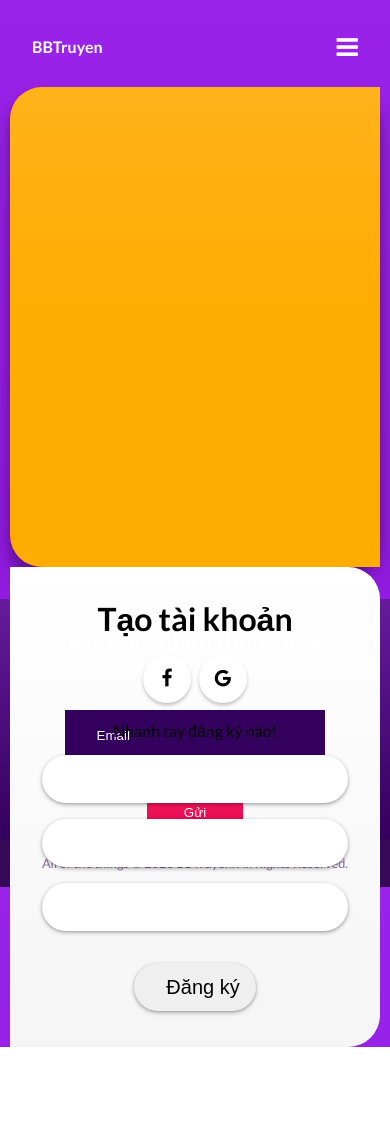
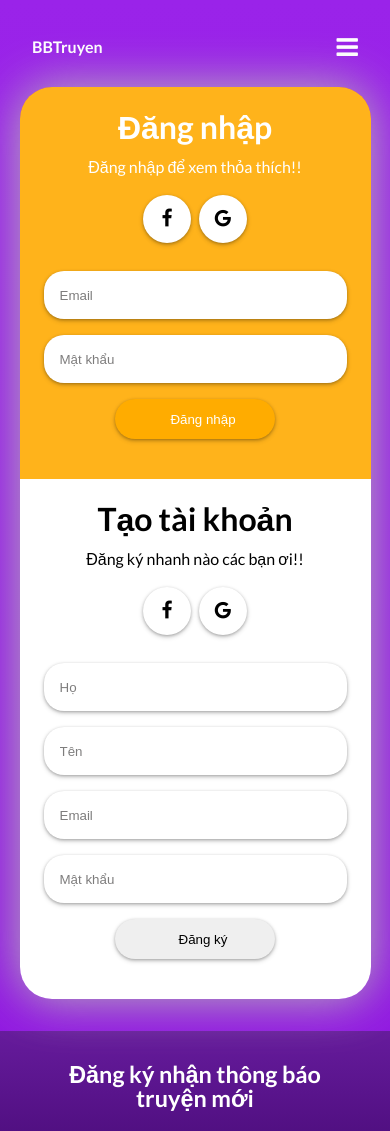
Before and after one commit to HuaHoangThanhBao/BTruyen, a plain HTML site: page login.html in a window 390 px wide. Shown: the top 1131 px of the page. Before the commit the page ends 1047 px from the top, so only its background shows below. Drawn offline with Linux system fonts and the light colour scheme.

Commit message:
Sửa login page + kèm responsive

```diff
--- a/login.html
+++ b/login.html
@@ -58,40 +58,69 @@
             <!--Login Area-->
             <div class="container-fluid">
                 <div class="containner__login">
-                    <div class="container__login--cover">
+                    <div class="container__cover">
+                        <div class="container__cover--block">
                             <div class="container__side">
-
+                                <div class="form__content">
+                                    <h1>Đăng nhập</h1>
+                                </div>
+                                <div class="form__content">
+                                    <p>Đăng nhập để xem thỏa thích!!</p>
+                                </div>
+                                <div class="form__social--group">
+                                    <ul>
+                                        <li>
+                                            <button><i class="fa fa-facebook"></i></button>
+                                        </li>
+                                        <li>
+                                            <button><i class="fa fa-google"></i></button>
+                                        </li>
+                                    </ul>
+                                </div>
+                                <div class="form__input--group">
+                                    <div class="form__input">
+                                        <input placeholder="Email">
+                                    </div>
+                                    <div class="form__input">
+                                        <input placeholder="Mật khẩu">
+                                    </div>
+                                    <div class="form__input">
+                                        <button class="orange" type="submit">Đăng nhập</button>
+                                    </div>
+                                </div>
                             </div>
                             <div class="container__side">
-                            <div class="register__cover">
-                                <div class="cover__inside">
-                                    <div class="cover__block">
-                                        <div class="cover__content">
+                                <div class="form__content">
                                     <h1>Tạo tài khoản</h1>
                                 </div>
-                                        <div class="cover__content">
-                                            <div class="cover__social--group">
+                                <div class="form__content">
+                                    <p>Đăng ký nhanh nào các bạn ơi!!</p>
+                                </div>
+                                <div class="form__social--group">
                                     <ul>
-                                                    <li><button><i class="fa fa-facebook"></i></button></li>
-                                                    <li><button><i class="fa fa-google"></i></button></li>
+                                        <li>
+                                            <button><i class="fa fa-facebook"></i></button>
+                                        </li>
+                                        <li>
+                                            <button><i class="fa fa-google"></i></button>
+                                        </li>
                                     </ul>
                                 </div>
+                                <div class="form__input--group">
+                                    <div class="form__input">
+                                        <input placeholder="Họ">
                                     </div>
-                                        <div class="cover__content">
-                                            <p>Nhanh tay đăng ký nào!</p>
+                                    <div class="form__input">
+                                        <input placeholder="Tên">
                                     </div>
-                                        <div class="cover__content">
-                                            <div class="cover__form--submit">
-                                                <input class="form-input" placeholder="Họ tên">
-                                                <input class="form-input" placeholder="Email">
-                                                <input class="form-input" placeholder="Mật khẩu">
+                                    <div class="form__input">
+                                        <input placeholder="Email">
                                     </div>
+                                    <div class="form__input">
+                                        <input placeholder="Mật khẩu">
                                     </div>
-                                        <div class="cover__content">
-                                            <div class="cover__form--submit">
-                                                <button class="form-submit" type="submit">Đăng ký</button>
-                                            </div>
-                                        </div>
+                                    <div class="form__input">
+                                        <button type="submit">Đăng ký</button>
                                     </div>
                                 </div>
                             </div>
--- a/styles/login.css
+++ b/styles/login.css
@@ -1,85 +1,71 @@
-
-.containner__login{
-    padding: 0;
-    margin: 0;
+.containner__login {
+    display: flex;
+    justify-content: center;
+    align-items: center;
     width: 100%;
-    height: 30rem;
-    display: flex;
-    align-items: top;
-    justify-content: center;
+    height: auto;
 }
 
-.container__login--cover{
+.container__cover {
     width: 80%;
-    height: 100%;
-    background-color: white;
     border-radius: 2rem;
+    box-shadow: 0 0 50px rgb(184, 184, 184);
+}
+
+.container__cover--block {
+    width: 100%;
     display: flex;
     flex-wrap: wrap;
-    box-shadow: 0 14px 28px rgba(0,0,0,0.25), 0 10px 10px rgba(0,0,0,0.22);
 }
 
-.container__login--cover .container__side{
-    height: 100%;
+.container__side {
     width: 50%;
+    flex-direction: column;
     flex: 1 auto;
-    flex-direction: column;
+    text-align: center;
+    padding: 1.5rem;
 }
 
-.container__side:first-child{
+.container__side:first-child {
+    background-color: #ffb31b;
+    color: white;
     border-top-left-radius: 2rem;
     border-bottom-left-radius: 2rem;
-    background-image: linear-gradient(180deg,#ffb31b 0%, #FFAC00 50%);
 }
 
-.container__side:last-child{
+.container__side:last-child {
+    background-color: white;
+    color: black;
     border-top-right-radius: 2rem;
     border-bottom-right-radius: 2rem;
-    background-image: linear-gradient(180deg,white 0%, whitesmoke 100%);
 }
 
-.register__cover{
+.form__content {
     width: 100%;
-    height: 100%;
-    color: black;
+    margin-bottom: 1rem;
+}
+
+/*Các icon mạng xã hội*/
+
+.form__social--group {
+    margin-top: 1rem;
+    margin-bottom: 1.5rem;
     display: flex;
     justify-content: center;
     align-items: center;
 }
 
-.cover__inside{
-    margin: 0;
-    padding: 0;
-    position: relative;
-}
-
-.cover__block{
-    width: 100%;
-    height: auto;
-    margin-top: 2rem;
-    display: block;
-}
-
-.cover__content{
-    width: 100%;
-    height: auto;
-    text-align: center;
-    margin-bottom: 1rem;
-}
-
-.cover__social--group{
-    display: flex;
-    justify-content: center;
-    align-items: center;
-
-}
-
-.cover__social--group ul{
+.form__social--group ul {
     list-style: none;
     display: flex;
 }
 
-.cover__social--group ul li button{
+.form__social--group ul li {
+    width: 100%;
+    height: 100%;
+}
+
+.form__social--group ul li button {
     border: none;
     height: 3rem;
     width: 3rem;
@@ -89,58 +75,90 @@
     display: inline-block;
     background-color: white;
     border-radius: 50%;
-    box-shadow: 0 3px 4px rgba(0,0,0,0.1), 0 2px 3px rgba(0,0,0,0.14);
+    outline: none;
+    box-shadow: 0 2px 5px rgba(0, 0, 0, 0.19), 0 1px 3px rgba(0, 0, 0, 0.23);
 }
 
-.cover__social--group ul li a{
-    width: 100%;
-    height: 100%;
+.form__social--group ul li button:hover {
+    box-shadow: -2px 4px 5px rgba(0, 0, 0, 0.19), 0 5px 3px rgba(0, 0, 0, 0.23);
 }
 
-.cover__form--submit{
-    display: block;
-    margin-left: 2rem;
-    margin-right: 2rem;
+/*End icon*/
+
+/*Form input*/
+
+.form__input--group {
+    width: 100%;
 }
 
-.form-input{
+.form__input {
+    display: block;
+}
+
+.form__input input {
+    height: 3rem;
     width: 100%;
     border: none;
     outline: none;
-    height: 3rem;
-    border-radius: 2rem;
+    border-radius: 20px;
     margin-bottom: 1rem;
     padding-left: 1rem;
-    font-size: 20px;
-    color: black;
-    box-shadow: 0 2px 5px rgba(0,0,0,0.19), 0 1px 3px rgba(0,0,0,0.23);
+    box-shadow: 0 2px 5px rgba(0, 0, 0, 0.19), 0 1px 3px rgba(0, 0, 0, 0.23);
 }
 
-.form-submit{
-    width: 40%;
+.form__input input:hover {
+    box-shadow: -2px 4px 5px rgba(0, 0, 0, 0.19), 0 2px 3px rgba(0, 0, 0, 0.23);
+}
+
+.form__input input::placeholder {
+    color: #7e7d7d;
+}
+
+.form__input button {
+    height: 2.5rem;
+    width: 10rem;
     border: none;
     outline: none;
-    height: 3rem;
-    border-radius: 2rem;
+    border-radius: 20px;
     margin-bottom: 1rem;
     padding-left: 1rem;
-    font-size: 20px;
-    color: black;
-    box-shadow: 0 2px 5px rgba(0,0,0,0.19), 0 1px 3px rgba(0,0,0,0.23);
+    box-shadow: 0 2px 5px rgba(0, 0, 0, 0.19), 0 1px 3px rgba(0, 0, 0, 0.23);
 }
 
-@media screen and (max-width: 860px){
-    .container__login--cover{
-        width: 95%;
+.form__input .orange {
+    background-color: #FFAC00;
+    color: white;
+}
+
+.form__input button:hover {
+    box-shadow: -2px 4px 5px rgba(0, 0, 0, 0.19), 0 5px 3px rgba(0, 0, 0, 0.23);
+}
+
+/*End Form input*/
+
+@media screen and (min-width: 769px) and (max-width: 1125px) {
+    .container__cover{
+        width: 90%;
     }
 }
 
-@media screen and (max-width: 630px){
-    .container__login--cover .container__side{
-        width: 100%;
+@media screen and (max-width: 768px) {
+    .container__side {
+        min-width: 100%;
     }
-
-    .container__login--cover{
-        background-color: red;
+    .container__cover{
+        width: 90%;
+    }
+    .container__side:first-child {
+        border: none;
+        border-radius: 0rem;
+        border-top-left-radius: 2rem;
+        border-top-right-radius: 2rem;
+    }
+    .container__side:last-child {
+        border: none;
+        border-radius: 0rem;
+        border-bottom-left-radius: 2rem;
+        border-bottom-right-radius: 2rem;
     }
 }
```
Lines whose indentation alone changed are shown as unchanged.
